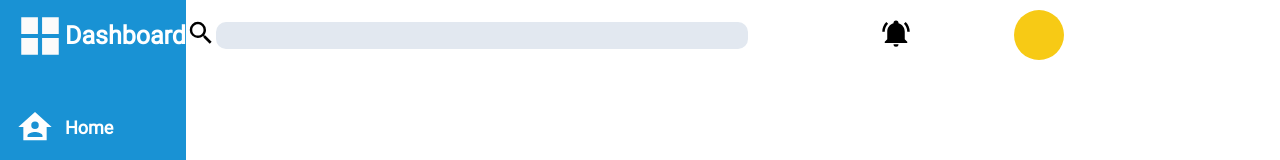
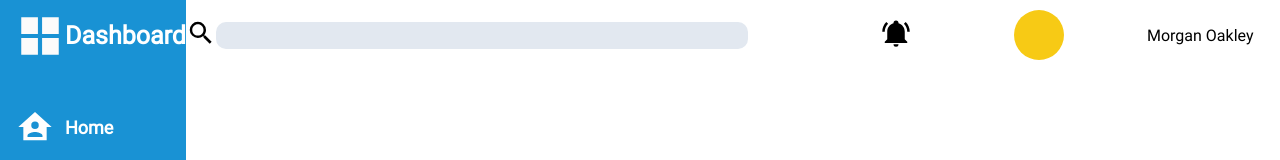
Before and after one commit to PhoenixTech2003/dashboard, a plain HTML site: page index.html in a window 1280 px wide. Shown: the top 160 px of the page. Drawn offline with Linux system fonts and the light colour scheme.

Commit message:
Add account name to header

```diff
--- a/index.html
+++ b/index.html
@@ -31,6 +31,7 @@
                 <span class="search icon"><img src="./img/magnify.svg" alt=""></span><input type="search" name="" id="">
                 <span class="notification icon"><img src="./img/bell-ring.svg" alt=""></span>
                 <div class="description-picture"></div>
+                <p>Morgan Oakley</p>
 
 
             </div>
```
